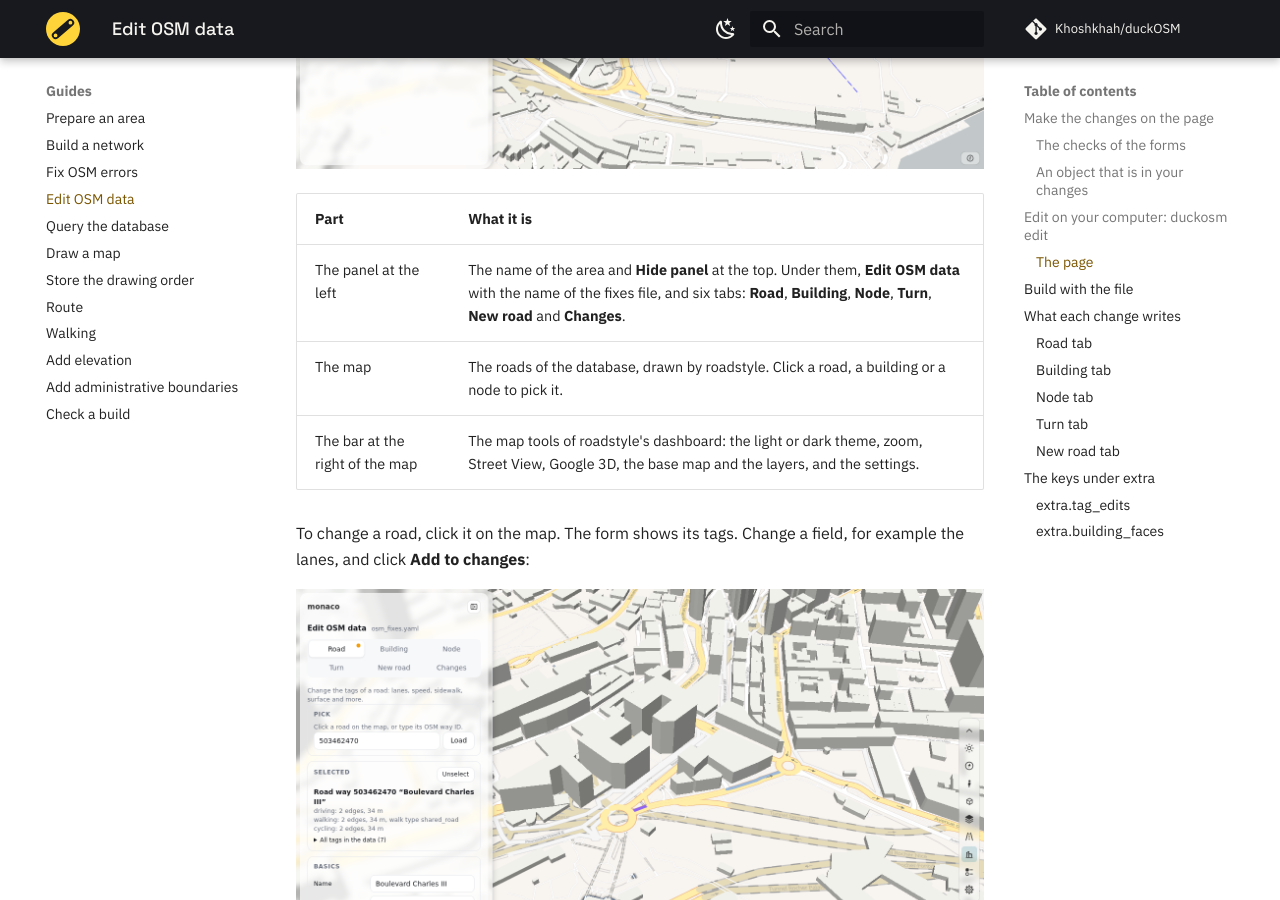
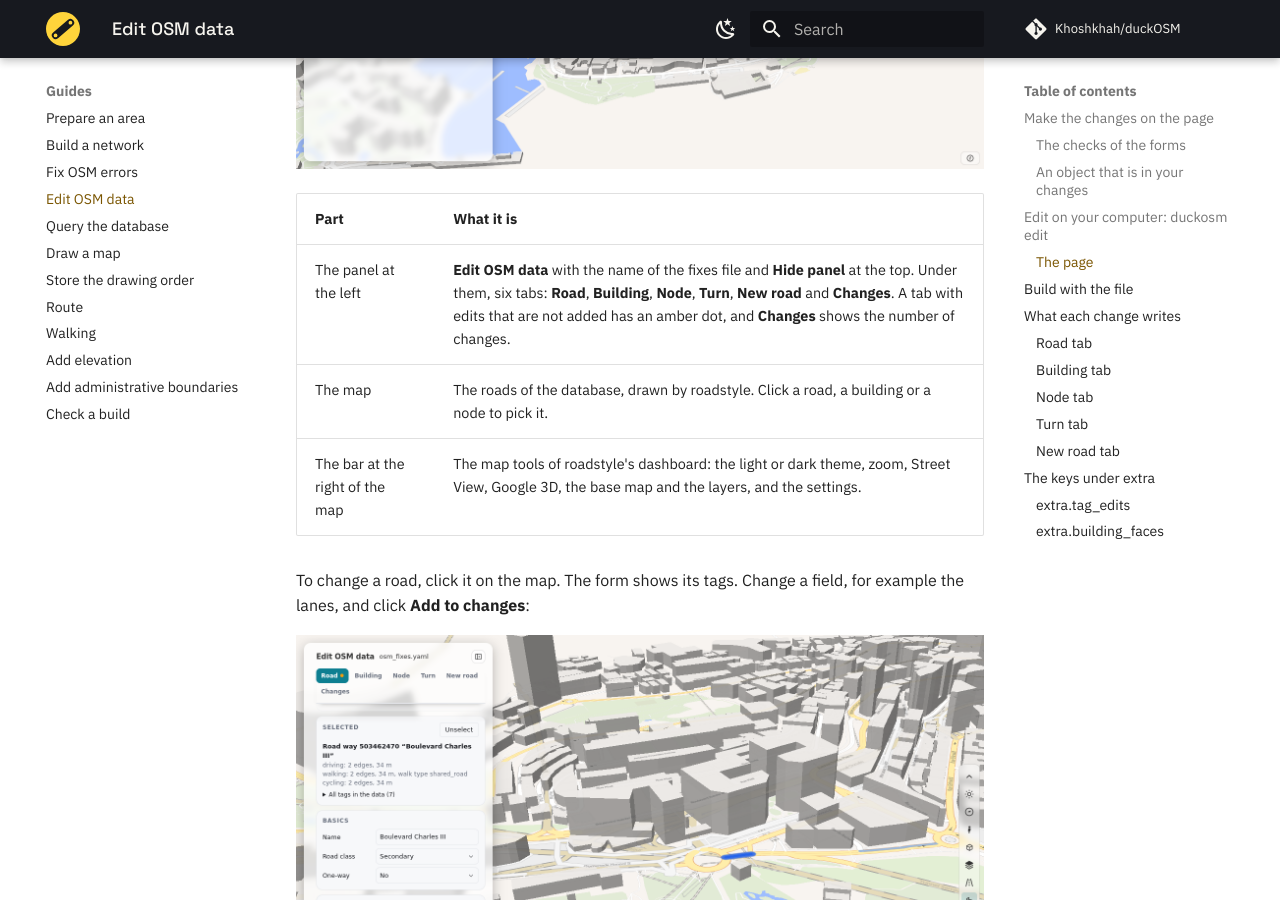
Before and after one commit to Khoshkhah/duckOSM, an MkDocs documentation site: the page built from docs/guides/edit-osm-data.md, in a window 1280 px wide and 900 px high, scrolled down 3817 px. Built offline with MkDocs 1.6.1 and Material for MkDocs 9.7.7, drawn with Linux system fonts in a browser that asks for light colours; comment, search, counter and statistics services are not loaded.

Commit message:
Docs: the pictures of duckosm edit with the new editor
The four pictures of the guide (the page, a road with a change, the box
"This road is in your changes", and the Changes tab) show the editor of
this branch: the labels Lanes in each direction and Delete all changes,
the Road class list, the switch Changes on the map. 1400 x 900, the map
tilted with the buildings in 3D, as before. The table of the page says
what the top of the panel has now: Edit OSM data, the fixes file and
Hide panel.

Co-Authored-By: Claude Opus 5.5 <noreply@anthropic.com>

```diff
--- a/docs/guides/edit-osm-data.md
+++ b/docs/guides/edit-osm-data.md
@@ -105,13 +105,13 @@ browser, and you do not download the file: the page saves each change in the fix
 
 | Part | What it is |
 |---|---|
-| The panel at the left | The name of the area and **Hide panel** at the top. Under them, **Edit OSM data** with the name of the fixes file, and six tabs: **Road**, **Building**, **Node**, **Turn**, **New road** and **Changes**. |
+| The panel at the left | **Edit OSM data** with the name of the fixes file and **Hide panel** at the top. Under them, six tabs: **Road**, **Building**, **Node**, **Turn**, **New road** and **Changes**. A tab with edits that are not added has an amber dot, and **Changes** shows the number of changes. |
 | The map | The roads of the database, drawn by roadstyle. Click a road, a building or a node to pick it. |
 | The bar at the right of the map | The map tools of roadstyle's dashboard: the light or dark theme, zoom, Street View, Google 3D, the base map and the layers, and the settings. |
 
 To change a road, click it on the map. The form shows its tags. Change a field, for example the lanes, and click **Add to changes**:
 
-![A road is picked: the form shows its tags, the lanes are changed to 3, and Add to changes is at the bottom](../images/edit-road.png)
+![A road is picked: the form shows its tags, Lanes in each direction is changed to 3, and Add to changes and Reset are at the bottom](../images/edit-road.png)
 
 When you pick the road again, the box "This road is in your changes" shows over the form ([An object that is in your changes](#an-object-that-is-in-your-changes)):
 
@@ -119,7 +119,7 @@ When you pick the road again, the box "This road is in your changes" shows over
 
 The **Changes** tab lists your rules. **Build again** builds the database with them, and the page loads the new network:
 
-![The Changes tab: one change of a road, the buttons Undo, Redo, Download and Clear all, and Build again](../images/edit-changes.png)
+![The Changes tab: the buttons Undo, Redo, Download and Delete all changes, the switch Changes on the map, one change of a road, and Build again](../images/edit-changes.png)
 
 **Changes on the map**, **Show** or **Hide**, shows or hides your changes on the map (the amber objects, the 3D buildings and the amber
 walls). The changes stay in the file. **Delete all changes** deletes every change from the list and from the fixes file. It asks first. **Undo** brings the changes back while
```
Also changed, not shown: docs/images/edit-box.png, docs/images/edit-changes.png, docs/images/edit-page.png, docs/images/edit-road.png.
